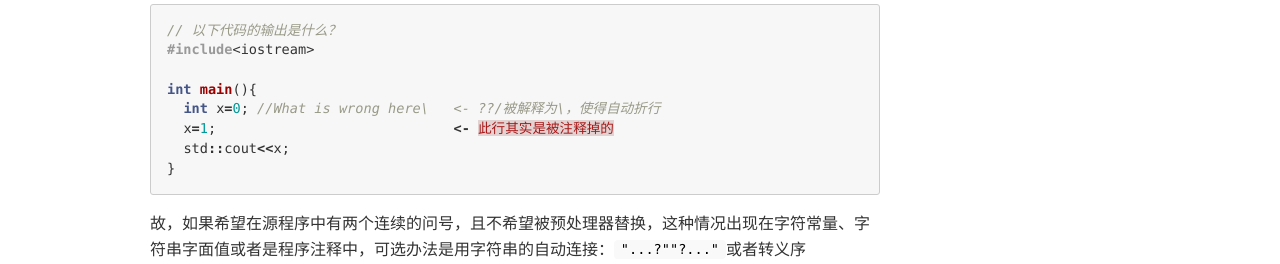
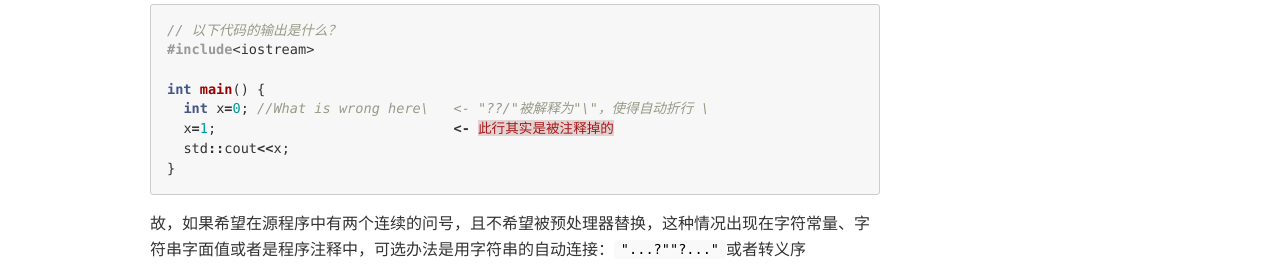
Before and after one commit to lrita/lrita.github.io, a Jekyll site: the page built from _posts/2018-09-29-digraphs-trigraphs-and-tokens-in-cpp.md, in a window 1280 px wide and 900 px high, scrolled down 1326 px. Shown: the part 179-443 px from the top of the window. Built offline with Jekyll 4.4.1, drawn with Linux system fonts in a browser that asks for light colours; comment, search, counter and statistics services are not loaded.

```diff
--- a/_posts/2018-09-29-digraphs-trigraphs-and-tokens-in-cpp.md
+++ b/_posts/2018-09-29-digraphs-trigraphs-and-tokens-in-cpp.md
@@ -11,7 +11,7 @@ keywords: c++
 // 以下代码的输出是什么？
 #include<iostream>
 
-int main(){
+int main() {
   int x=0; //What is wrong here??/
   x=1;
   std::cout<<x;
@@ -49,8 +49,8 @@ _注意_: **编译器对`三字符组`的处理是在解析注释、宏的步骤
 // 以下代码的输出是什么？
 #include<iostream>
 
-int main(){
-  int x=0; //What is wrong here\   <- ??/被解释为\，使得自动折行
+int main() {
+  int x=0; //What is wrong here\   <- "??/"被解释为"\"，使得自动折行 \
   x=1;                             <- 此行其实是被注释掉的
   std::cout<<x;
 }
```
